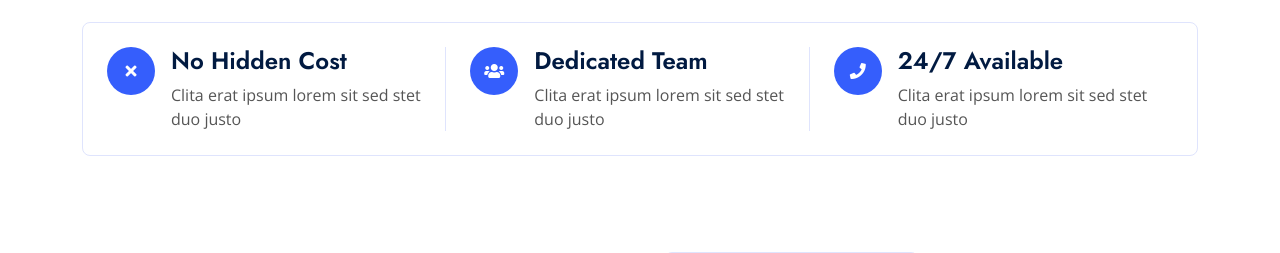
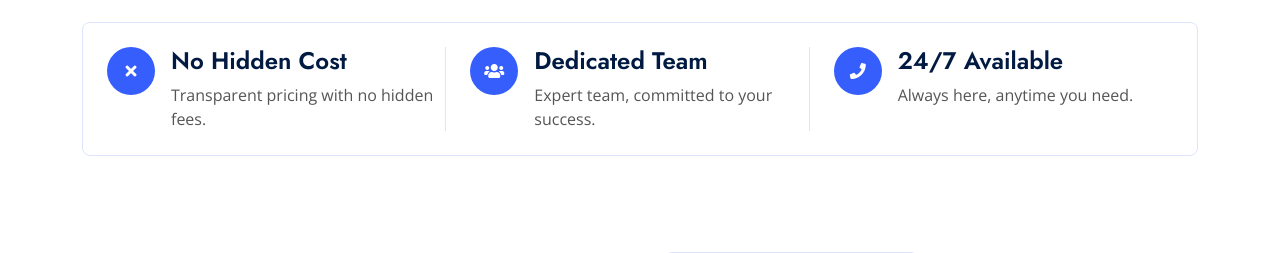
Before and after one commit to Isaacn123/Flitsdesigns, a Flask app: page / in a window 1280 px wide. Shown: the part 1611-1864 px from the top of the page. Run offline with Flask 3, Linux system fonts and the light colour scheme; some libraries are stand-ins or nearby versions.

Commit message:
modifying the page

```diff
--- a/templates/partials/about.html
+++ b/templates/partials/about.html
@@ -52,7 +52,7 @@
                                 </div>
                                 <div class="ps-3">
                                     <h4>No Hidden Cost</h4>
-                                    <span>Clita erat ipsum lorem sit sed stet duo justo</span>
+                                    <span>Transparent pricing with no hidden fees.</span>
                                 </div>
                                 <div class="border-end d-none d-lg-block"></div>
                             </div>
@@ -67,7 +67,7 @@
                                 </div>
                                 <div class="ps-3">
                                     <h4>Dedicated Team</h4>
-                                    <span>Clita erat ipsum lorem sit sed stet duo justo</span>
+                                    <span>Expert team, committed to your success.</span>
                                 </div>
                                 <div class="border-end d-none d-lg-block"></div>
                             </div>
@@ -82,7 +82,7 @@
                                 </div>
                                 <div class="ps-3">
                                     <h4>24/7 Available</h4>
-                                    <span>Clita erat ipsum lorem sit sed stet duo justo</span>
+                                    <span>Always here, anytime you need.</span>
                                 </div>
                             </div>
                         </div>
```
